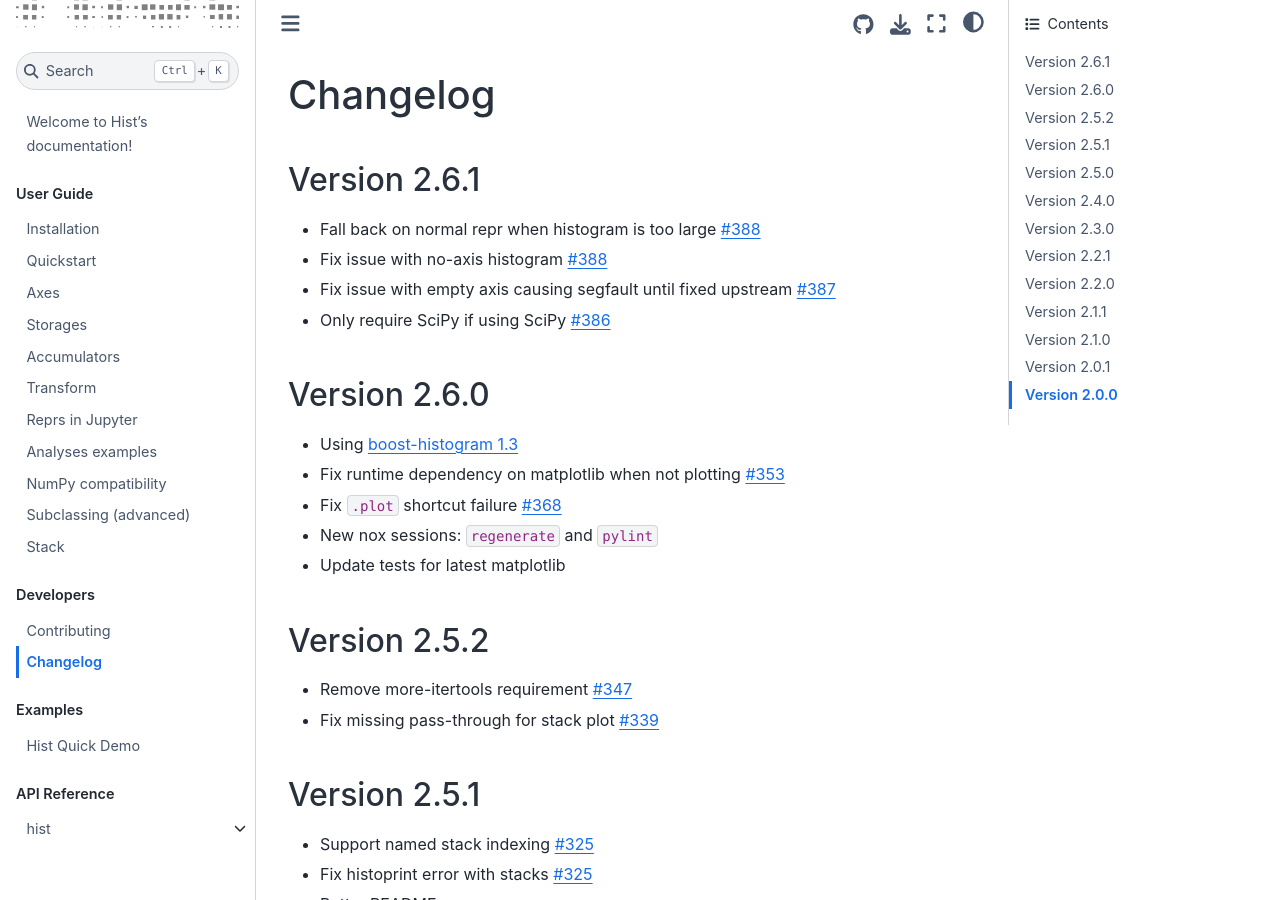
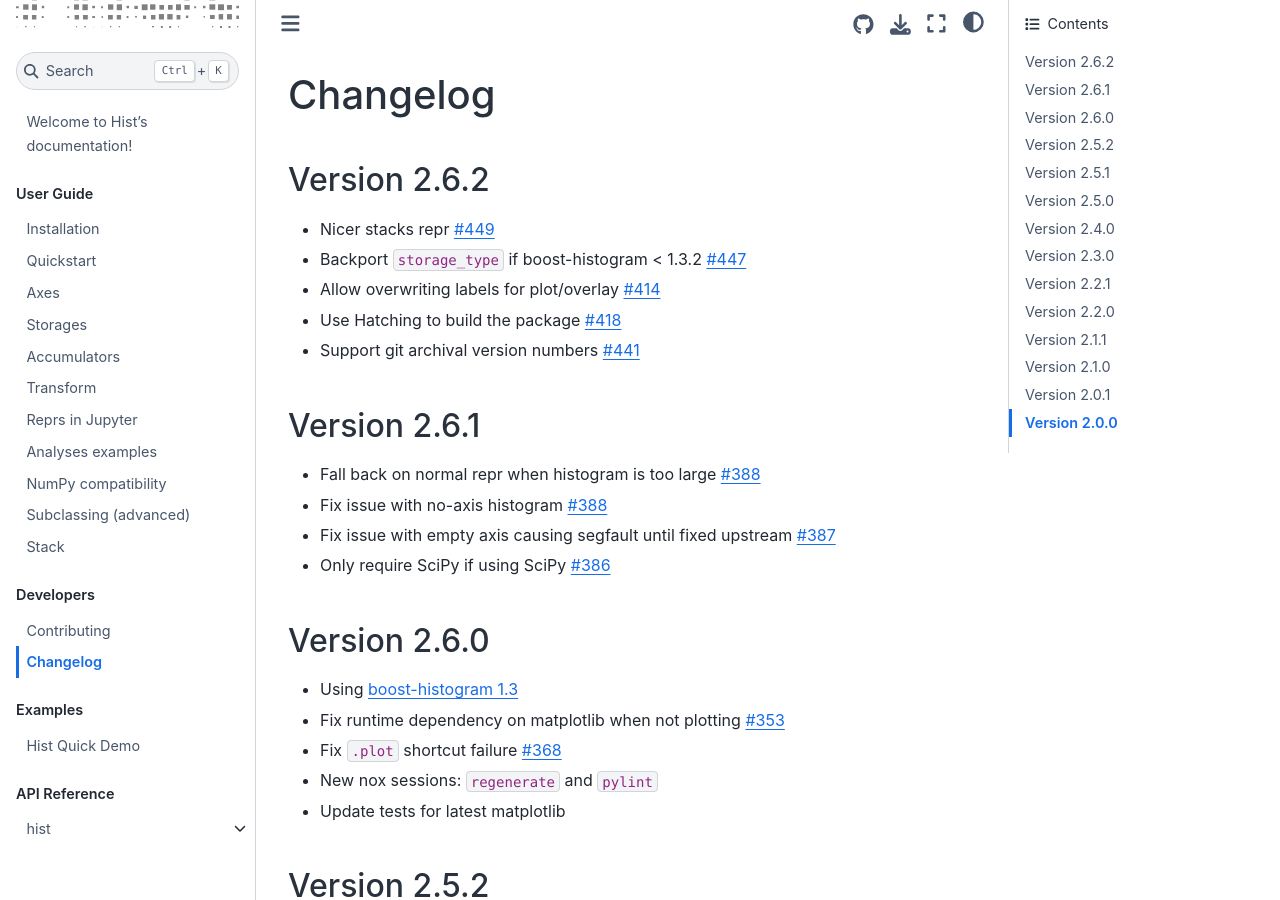
Before and after one commit to scikit-hep/hist, a Sphinx documentation site: the page built from docs/changelog.md, in a window 1280 px wide and 900 px high. Built offline with Sphinx 7.4.7 and the Sphinx Book theme 1.1.4, drawn with Linux system fonts in a browser that asks for light colours; pages that are not in the unit, such as notebooks, are missing from menus.

Commit message:
fix: more useful repr for stack (#449)
* fix: nicer stack repr

Signed-off-by: Henry Schreiner <henryschreineriii@gmail.com>

* fix: avoid listing label when unset

Signed-off-by: Henry Schreiner <henryschreineriii@gmail.com>

Signed-off-by: Henry Schreiner <henryschreineriii@gmail.com>

```diff
--- a/docs/changelog.md
+++ b/docs/changelog.md
@@ -1,4 +1,18 @@
 # Changelog
+
+## Version 2.6.2
+
+* Nicer stacks repr
+  [#449](https://github.com/scikit-hep/hist/pull/449)
+* Backport `storage_type` if boost-histogram < 1.3.2
+  [#447](https://github.com/scikit-hep/hist/pull/447)
+* Allow overwriting labels for plot/overlay
+  [#414](https://github.com/scikit-hep/hist/pull/414)
+* Use Hatching to build the package
+  [#418](https://github.com/scikit-hep/hist/pull/418)
+* Support git archival version numbers
+  [#441](https://github.com/scikit-hep/hist/pull/441)
+
 
 ## Version 2.6.1
 
```
Also changed, not shown: 2 other files.
